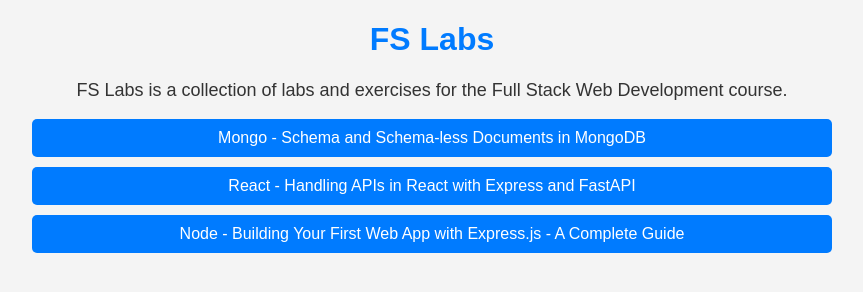
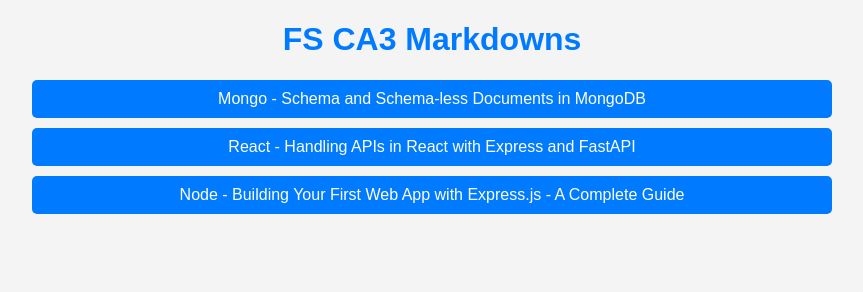
Before and after one commit to astro215/fslab.io, a plain HTML site: page FS_CA3.html in a window 1280 px wide. Shown: the whole page, without its empty margins (208-1071 px from the left). Drawn offline with Linux system fonts and the light colour scheme.

Commit message:
Update FS_CA3.html

```diff
--- a/FS_CA3.html
+++ b/FS_CA3.html
@@ -43,8 +43,7 @@
 </head>
 <body>
     <div class="container">
-        <h1>FS Labs</h1>
-        <p>FS Labs is a collection of labs and exercises for the Full Stack Web Development course.</p>
+        <h1>FS CA3 Markdowns</h1>
 
         <a href="./FS_Mongo.html">Mongo - Schema and Schema-less Documents in MongoDB </a>
 
```
